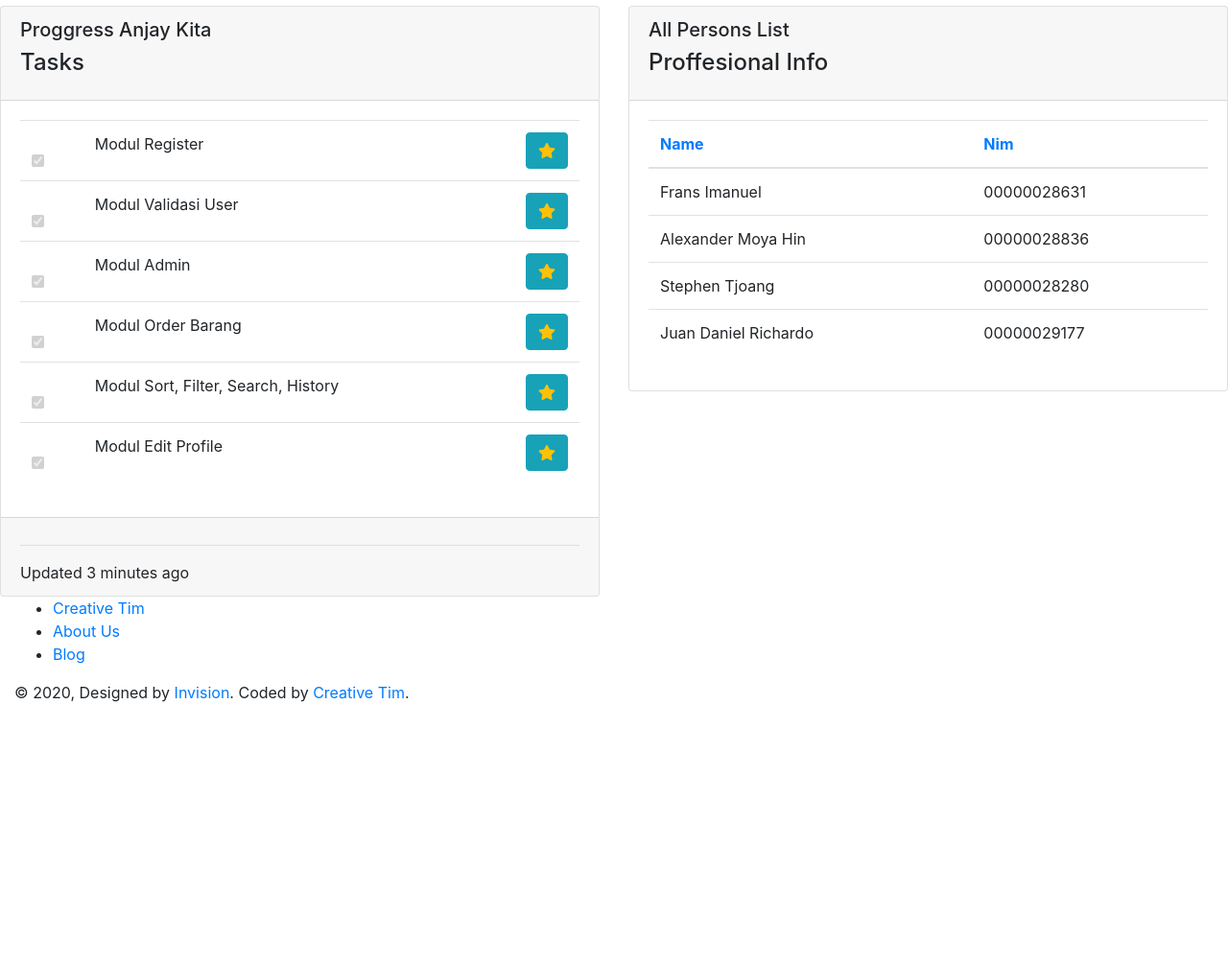
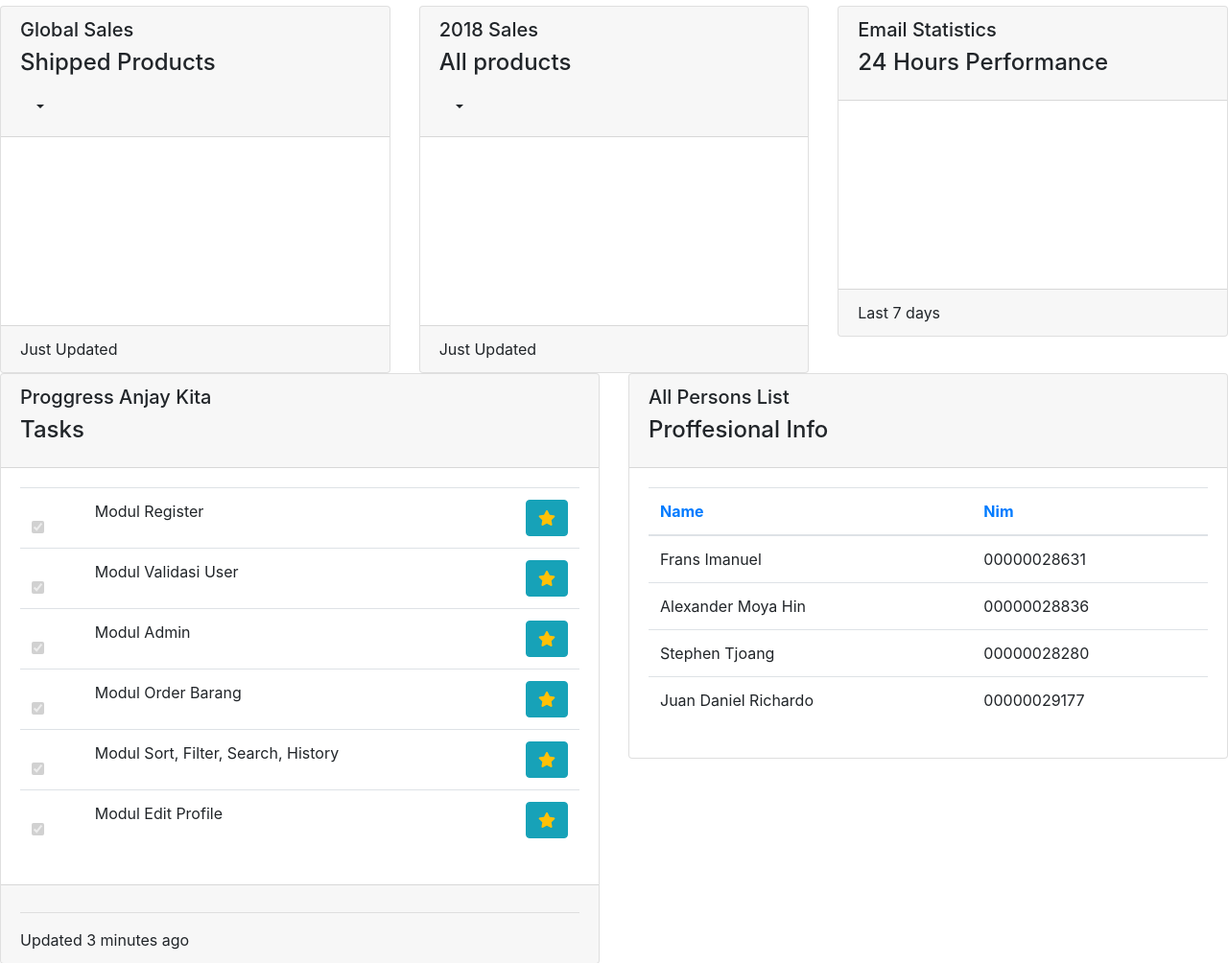
Before and after one commit to fransImanuel/uas_pemweb_attempt2, a CodeIgniter app: page /uas_pemweb_2/index.php/admin/index in a window 1280 px wide. Shown: the part 270-1274 px from the top of the page at 96% size. Before the commit the page ends 1002 px from the top, so only its background shows below. Run offline with CodeIgniter, Linux system fonts and the light colour scheme; the visitor is signed in with stand-in values (Sample User, id 1); tables that the repository leaves empty or names only in its code hold one stand-in row (values such as "Sample post"); a map, chart or similar area stays blank; some libraries are stand-ins or nearby versions.

Commit message:
benerin modal delete sama data statistik di dashboard admin

```diff
--- a/application/controllers/admin.php
+++ b/application/controllers/admin.php
@@ -139,7 +139,7 @@ class Admin extends CI_Controller
                                                          </div>
                                                      </div>
                                                      <div class="modal-footer">
-                                                         <button type="button" class="btn btn-primary">OK</button>
+                                                         <button type="button" class="btn btn-primary" data-dismiss="modal">OK</button>
                                                      </div>
                                                  </div>
                                              </div>
@@ -168,7 +168,7 @@ class Admin extends CI_Controller
                                                          </div>
                                                      </div>
                                                      <div class="modal-footer">
-                                                         <button type="button" class="btn btn-primary " data-dismiss="modal" onclick="deleteProduct(' . $p->item_id . ',' . $p->item_is_active . ')">Delete</button>
+                                                         <button type="button" class="btn btn-primary " data-dismiss="modal" onclick="deleteProduct(' . $p->item_id . ',' . $p->item_is_active . ')">Change Avaibility</button>
                                                          <button type="button" class="btn btn-secondary" data-dismiss="modal">Back</button>
                                                      </div>
                                                  </div>
@@ -260,7 +260,7 @@ class Admin extends CI_Controller
 
         $this->db->select('item.item_id, item.item_name, item.item_image, item.item_price, item.item_stock, item.item_weight, item.item_short_desc, item.item_long_desc, item.item_is_active , category.category_name');
         $this->db->join('category', 'category.category_id = item.item_category');
-        $data['product'] = $this->db->get_where('item', ['item_is_active' => 1])->result_array();
+        $data['product'] = $this->db->get_where('item', ['item_is_active' => 1] )->result_object();
         // var_dump($data['product']);die;
 
         $this->load->view('admin_template/header', $data);
@@ -288,7 +288,7 @@ class Admin extends CI_Controller
         $this->db->where('item_id', $id_product);
         $this->db->update('item', $data);
 
-        $this->session->set_flashdata('message', '<div class="alert alert-success" role="alert">Product Deleted!</div>');
+        $this->session->set_flashdata('message', '<div class="alert alert-warning" role="alert">Product Avaibility Changed!</div>');
     }
 
     public function editProduct()
--- a/application/views/admin/index.php
+++ b/application/views/admin/index.php
@@ -22,7 +22,7 @@
         <div class="row">
             <div class="col-lg-4">
 
-                <!-- <div class="card card-chart">
+                <div class="card card-chart">
                     <div class="card-header">
                         <h5 class="card-category">Global Sales</h5>
                         <h4 class="card-title">Shipped Products</h4>
@@ -48,12 +48,12 @@
                             <i class="now-ui-icons arrows-1_refresh-69"></i> Just Updated
                         </div>
                     </div>
-                </div> -->
+                </div>
 
             </div>
             <div class="col-lg-4 col-md-6">
 
-                <!-- <div class="card card-chart">
+                <div class="card card-chart">
                     <div class="card-header">
                         <h5 class="card-category">2018 Sales</h5>
                         <h4 class="card-title">All products</h4>
@@ -79,11 +79,11 @@
                             <i class="now-ui-icons arrows-1_refresh-69"></i> Just Updated
                         </div>
                     </div>
-                </div> -->
+                </div>
 
             </div>
             <div class="col-lg-4 col-md-6">
-                <!-- <div class="card card-chart">
+                <div class="card card-chart">
                     <div class="card-header">
                         <h5 class="card-category">Email Statistics</h5>
                         <h4 class="card-title">24 Hours Performance</h4>
@@ -98,7 +98,7 @@
                             <i class="now-ui-icons ui-2_time-alarm"></i> Last 7 days
                         </div>
                     </div>
-                </div> -->
+                </div>
             </div>
         </div>
         <div class="row">
--- a/application/views/admin_template/footer.php
+++ b/application/views/admin_template/footer.php
@@ -33,8 +33,6 @@
 <script src="<?= base_url() ?>vendor/nowui/assets/js/core/popper.min.js"></script>
 <script src="<?= base_url() ?>vendor/nowui/assets/js/core/bootstrap.min.js"></script>
 <script src="<?= base_url() ?>vendor/nowui/assets/js/plugins/perfect-scrollbar.jquery.min.js"></script>
-<!--  Google Maps Plugin    -->
-<script src="https://maps.googleapis.com/maps/api/js?key=YOUR_KEY_HERE"></script>
 <!-- Chart JS -->
 <script src="<?= base_url() ?>vendor/nowui/assets/js/plugins/chartjs.min.js"></script>
 <!--  Notifications Plugin    -->
@@ -48,13 +46,14 @@
 
     });
 
-    var bigDashBoardData = []
-    var bigDashBoardLabel = []
-    $bigDashBoardData = <?= $product ?>;
+    var bigDashBoardData = [];
+    var bigDashBoardLabel = [];
+    $bigDashBoardData = <?= json_encode($product)  ?>;
+    $bigDashBoardData = JSON.parse(<?= json_encode($product)  ?>);
 
     for ($i = 0; $i < $bigDashBoardData.length; $i++) {
-        bigDashBoardData.push($bigDashBoardData[$i].sum)
-        bigDashBoardLabel.push($bigDashBoardData[$i].category_name)
+        bigDashBoardData.push($bigDashBoardData[$i].sum);
+        bigDashBoardLabel.push($bigDashBoardData[$i].category_name);
 
     }
 
```
Also changed, not shown: application/views/admin/edit.php (+6 -7 lines), application/views/admin/productlist.php (+1 -6 lines).
